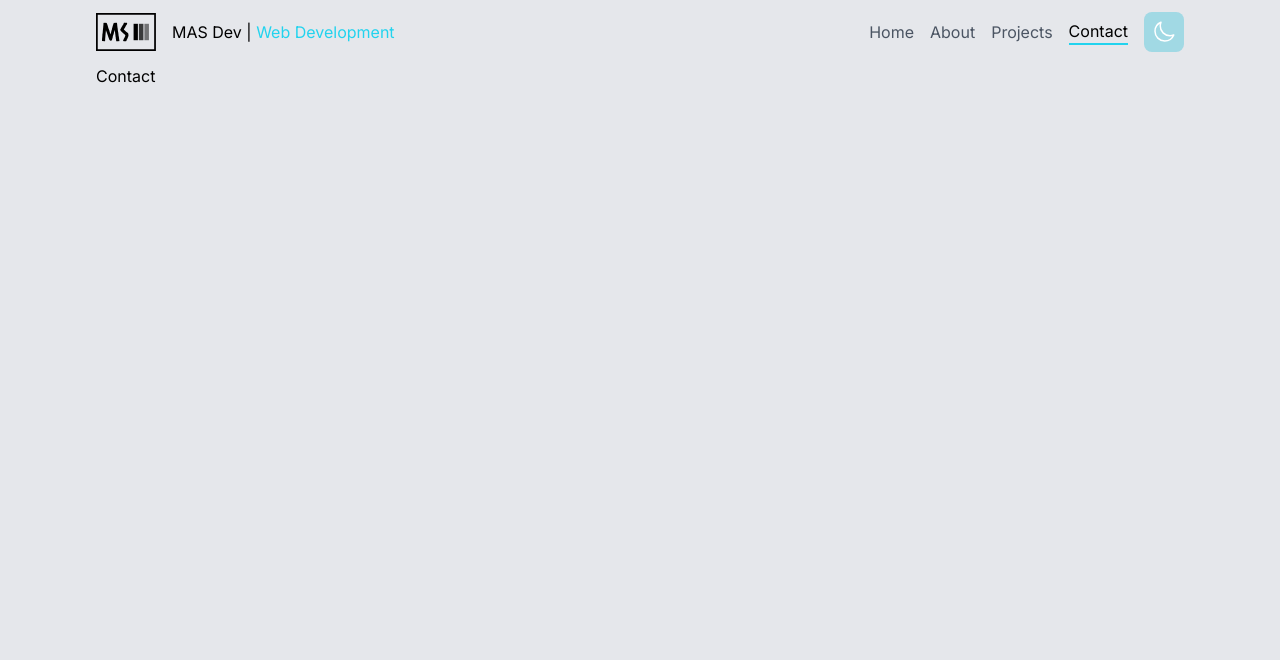
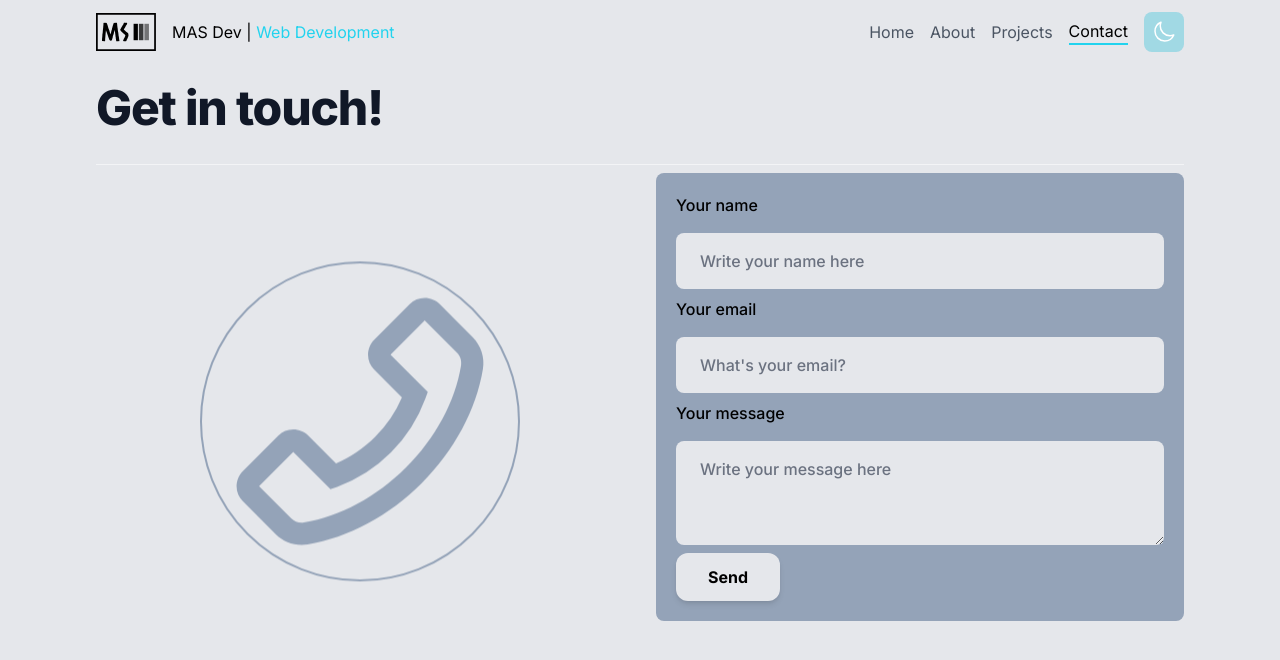
Before and after one commit to MiguelSuarez-hub/portfolio_2023, a Next.js app: page /contact in a window 1280 px wide. Shown: the top 660 px of the page. Built offline with nearby package versions, Linux system fonts and the light colour scheme.

Commit message:
Created contact page

```diff
--- a/app/contact/page.tsx
+++ b/app/contact/page.tsx
@@ -1,5 +1,109 @@
-export default function Contact() {
+'use client'
+
+import { useState, FormEventHandler } from 'react';
+import emailjs from '@emailjs/browser';
+
+export default function Home() {
+  const [form, setForm] = useState({
+    name: '',
+    email: '',
+    message: '',
+  });
+  const [loading, setLoading] = useState(false);
+
+  const handleSubmit: FormEventHandler<HTMLFormElement> = (e) => {
+    e.preventDefault();
+    setLoading(true);
+
+    emailjs.send(
+      'service_xvzjl8k',
+      'template_g6oks2o',
+      {
+        from_name: form.name,
+        to_name: 'Miguel',
+        from_email: form.email,
+        to_email: 'miguel.suarezf05@gmail.com',
+        message: form.message,
+      },
+      'WknDMqwM1fQTa8bwX'
+    )
+    .then(() => {
+      setLoading(false);
+      alert('Thank you, I will answer you as soon as possible.');
+      setForm({
+        name: '',
+        email: '',
+        message: '',
+      })
+    }, (error) => {
+      setLoading(false);
+      console.log(error);
+      alert('Something went wrong')
+    }
+    )
+  }
+
   return (
-    <div>Contact</div>
-  )
+    <div className="divide-y divide-gray-100 dark:divide-gray-700">
+      <div className="space-y-2 pt-5 pb-8 md:space-x-5">
+        <h1 className="text-3xl font-extrabold leading-9 tracking-tight text-gray-900 dark:text-gray-100 sm:text-4xl sm:leading-10 md:text-5xl ">
+          Get in touch!
+        </h1>
+      </div>
+
+      <div className="items-center space-y-2 lg:grid lg:grid-cols-2 lg:gap-x-8">
+        <div className="flex items-center justify-center"><svg
+      viewBox="0 0 1024 1024"
+      fill="currentColor"
+      className='w-56 h-56 lg:w-80 lg:h-80 animate-bounce border-2 mt-16 lg:mt-20 border-slate-400 dark:border-slate-700 text-slate-400 dark:text-slate-700 rounded-full'
+    >
+      <path d="M877.1 238.7L770.6 132.3c-13-13-30.4-20.3-48.8-20.3s-35.8 7.2-48.8 20.3L558.3 246.8c-13 13-20.3 30.5-20.3 48.9 0 18.5 7.2 35.8 20.3 48.9l89.6 89.7a405.46 405.46 0 01-86.4 127.3c-36.7 36.9-79.6 66-127.2 86.6l-89.6-89.7c-13-13-30.4-20.3-48.8-20.3a68.2 68.2 0 00-48.8 20.3L132.3 673c-13 13-20.3 30.5-20.3 48.9 0 18.5 7.2 35.8 20.3 48.9l106.4 106.4c22.2 22.2 52.8 34.9 84.2 34.9 6.5 0 12.8-.5 19.2-1.6 132.4-21.8 263.8-92.3 369.9-198.3C818 606 888.4 474.6 910.4 342.1c6.3-37.6-6.3-76.3-33.3-103.4zm-37.6 91.5c-19.5 117.9-82.9 235.5-178.4 331s-213 158.9-330.9 178.4c-14.8 2.5-30-2.5-40.8-13.2L184.9 721.9 295.7 611l119.8 120 .9.9 21.6-8a481.29 481.29 0 00285.7-285.8l8-21.6-120.8-120.7 110.8-110.9 104.5 104.5c10.8 10.8 15.8 26 13.3 40.8z" />
+    </svg></div>
+      <form
+          onSubmit={handleSubmit}
+          className=' mt-12 flex flex-col gap-2 border-1 border-gray-500 bg-slate-400 dark:border-gray-800 rounded-lg dark:bg-slate-700 p-5'
+        >
+          <label className='flex flex-col'>
+            <span className= 'font-medium mb-4'>Your name</span>
+            <input
+              type='text'
+              name='name'
+              value={form.name}
+              onChange={(e) => {setForm({...form, [e.target.name]: e.target.value });}}
+              placeholder='Write your name here'
+              className='bg-gray-200 dark:bg-slate-900 py-4 px-6 rounded-lg outlined-none border-none font-medium'
+            />
+          </label>
+          <label className='flex flex-col'>
+            <span className='font-medium mb-4'>Your email</span>
+            <input
+              type='email'
+              name='email'
+              value={form.email}
+              onChange={(e) => {setForm({...form, [e.target.name]: e.target.value });}}
+              placeholder="What's your email?"
+              className='bg-gray-200 dark:bg-slate-900 py-4 px-6 rounded-lg outlined-none border-none font-medium'
+            />
+          </label>
+          <label className='flex flex-col'>
+            <span className=' font-medium mb-4'>Your message</span>
+            <textarea
+              rows={3}
+              name='message'
+              value={form.message}
+              onChange={(e) => {setForm({...form, [e.target.name]: e.target.value });}}
+              placeholder='Write your message here'
+              className='bg-gray-200 dark:bg-slate-900 py-4 px-6 rounded-lg outlined-none border-none font-medium'
+            />
+          </label>
+          <button
+            type='submit'
+            className='bg-gray-200 dark:bg-slate-900 py-3 px-8 outline-none w-fit font-bold shadow-md dark:shadow-gray-600 rounded-xl hover:scale-110'
+          >
+            {loading ? 'Sending...' : 'Send'}
+          </button>
+        </form>
+      </div>
+    </div>
+  );
 }
--- a/package.json
+++ b/package.json
@@ -9,6 +9,7 @@
     "lint": "next lint"
   },
   "dependencies": {
+    "@emailjs/browser": "^3.11.0",
     "@headlessui/react": "^1.7.16",
     "@types/node": "20.4.5",
     "@types/react": "18.2.18",
```
Also changed, not shown: 1 other file (tests, documents, lock files or other folders).
